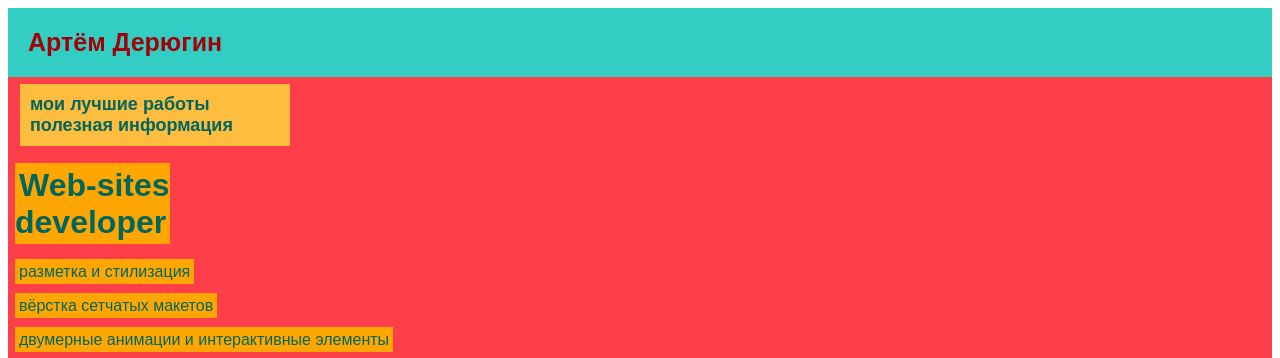
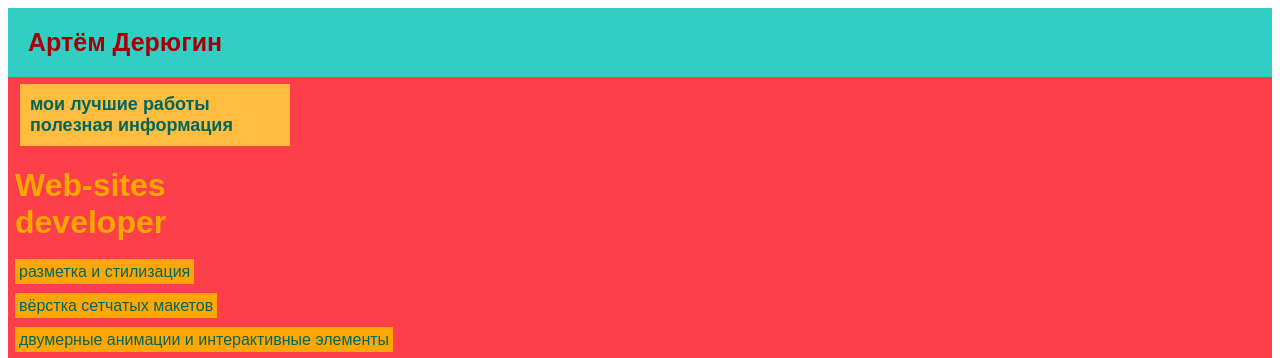
Before and after one commit to Artemka-NN/PROJECT123, a plain HTML site: page index.html in a window 1280 px wide. Shown: the top 358 px of the page. Drawn offline with Linux system fonts and the light colour scheme.

Commit message:
Update index.html

```diff
--- a/index.html
+++ b/index.html
@@ -12,7 +12,7 @@
         <a class="link-nav" href="index2.html"><b>мои лучшие работы</b></a>
         <a class="link-nav" href="index3.html"><b><br>полезная информация</b></a>
       </nav>
-      <h1><span class="zagolovok">Web-sites<br/> developer</span></h1>
+      <h1>Web-sites<br/> developer</h1>
       <p><span>разметка и стилизация</span></p>
       <p><span>вёрстка сетчатых макетов</span></p>
       <p><span>двумерные анимации и интерактивные элементы</span></p>
```
